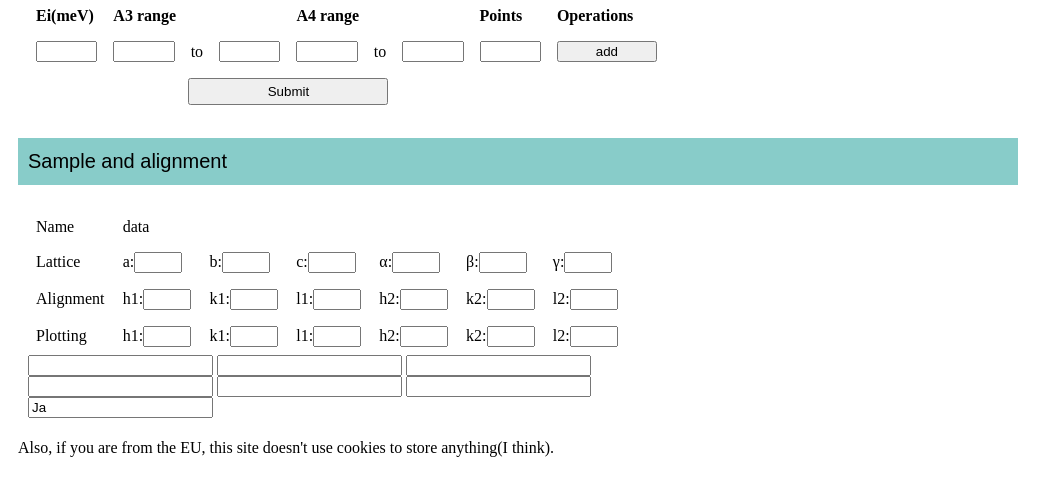
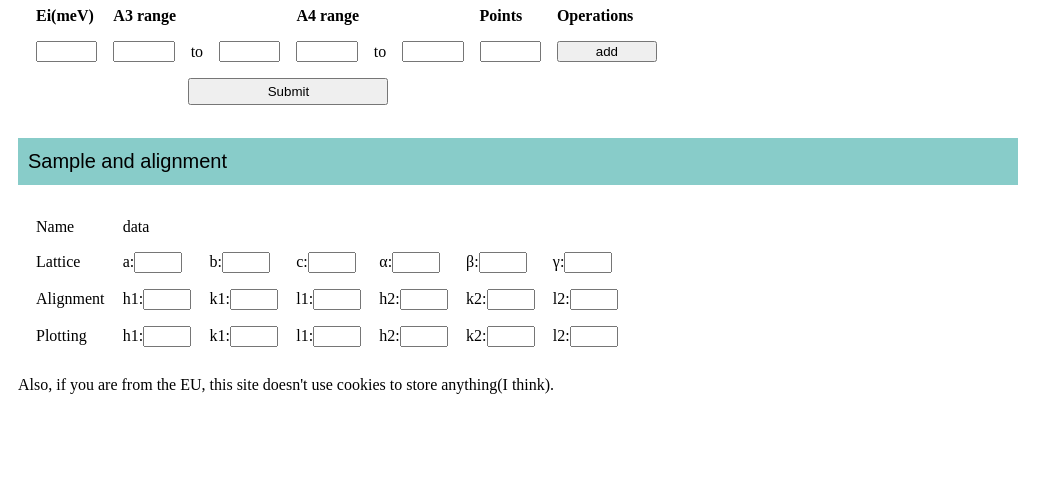
Before and after one commit to sq-meng/mfsim, a Python web app: template template/multiflexx.html in a window 1280 px wide. Shown: the part 221-717 px from the top of the page, without its empty margins (0-1063 px from the left). Run offline with Jinja, Linux system fonts and the light colour scheme; the template is opened without the code that fills it, so the values that code supplies are empty; some libraries are stand-ins or nearby versions.

Commit message:
Cosmetic changes

```diff
--- a/template/index.html
+++ b/template/index.html
@@ -2,7 +2,7 @@
 <html lang="en">
 <head>
     <meta charset="UTF-8">
-    <meta http-equiv="refresh" content="0;url=./mfsim/?lat_a=4&lat_b=4&lat_c=4&lat_alpha=90&lat_beta=90&lat_gamma=90&align_h1=1&align_k1=0&align_l1=0&align_h2=0&align_k2=0&align_l2=1&plot_h1=1&plot_k1=0&plot_l1=0&plot_h2=0&plot_k2=0&plot_l2=1&ei_list=5.20%2C5.20%2C5.70&A3_start_list=30.00%2C60.00%2C60.00&A3_end_list=90.00%2C90.00%2C90.00&A4_start_list=70.00%2C71.25%2C71.25&A4_end_list=70.00%2C71.25%2C71.25&NP_list=25.00%2C13.00%2C13.00&submitted=Ja">
+    <meta http-equiv="refresh" content="0;url=./mfsim/?lat_a=4&lat_b=4&lat_c=4&lat_alpha=90&lat_beta=90&lat_gamma=90&align_h1=1&align_k1=0&align_l1=0&align_h2=0&align_k2=0&align_l2=1&plot_h1=1&plot_k1=0&plot_l1=0&plot_h2=0&plot_k2=0&plot_l2=1&ei_list=5.20%2C5.20%2C5.70&A3_start_list=30.00%2C61.25%2C60.00&A3_end_list=90.00%2C91.25%2C90.00&A4_start_list=70.00%2C71.25%2C71.25&A4_end_list=70.00%2C71.25%2C71.25&NP_list=25.00%2C13.00%2C13.00&submitted=Ja">
     <title>Redirect</title>
 </head>
 <body>
--- a/template/multiflexx.html
+++ b/template/multiflexx.html
@@ -161,7 +161,7 @@ button.action_button {
                     </tr>
                     </tbody>
                 </table>
-                <div id="hidden_inputs" class="hidden_inputs" style="display:true">
+                <div id="hidden_inputs" class="hidden_inputs" style="display:none">
                     <input type="text" id="ei_list" name="ei_list">
                     <input type="text" id="A3_start_list" name="A3_start_list">
                     <input type="text" id="A3_end_list" name="A3_end_list">
```
